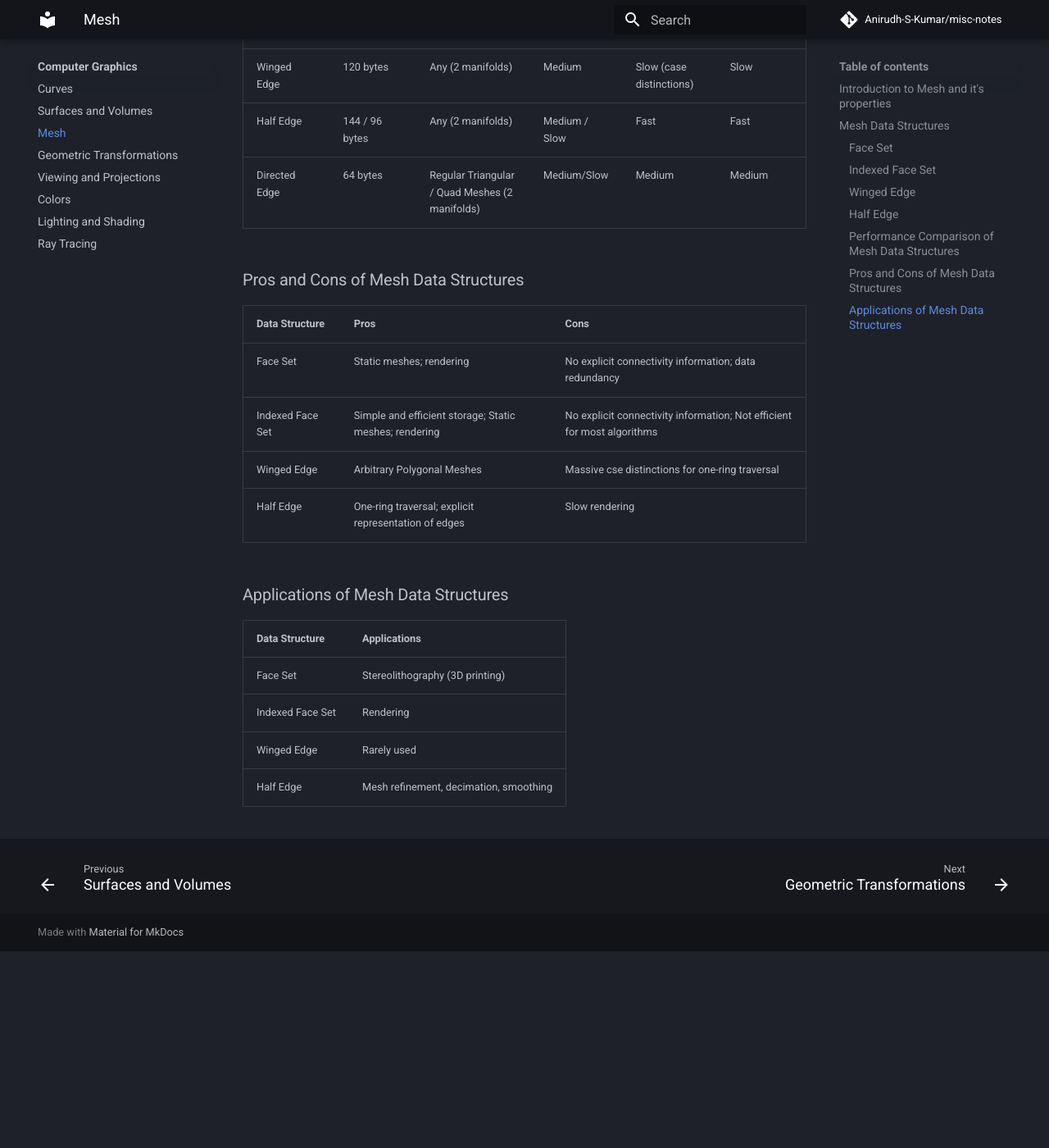
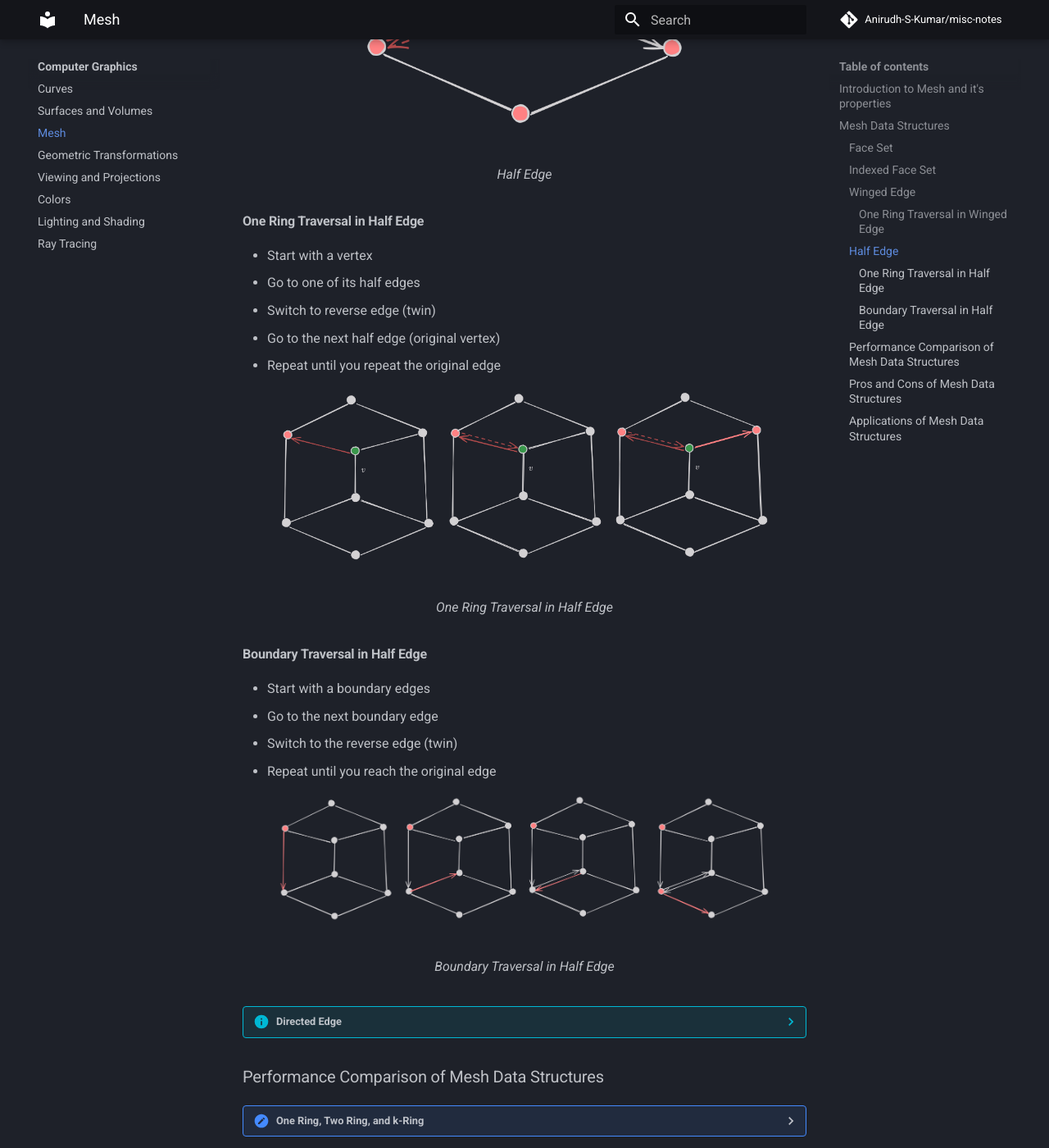
Before and after one commit to Anirudh-S-Kumar/notes, an MkDocs documentation site: the page built from docs/cg/mesh.md, in a window 1280 px wide and 1400 px high, scrolled down 6764 px. Shown: the whole window at 82% size. Built offline with MkDocs 1.6.1 and Material for MkDocs 9.7.7, drawn with Linux system fonts in a browser that asks for light colours; comment, search, counter and statistics services are not loaded; before the commit the page ends 7924 px from its top, so only the background shows below that; some of the changed text lies outside the part shown.

Commit message:
added boundary trav

```diff
--- a/docs/cg/mesh.md
+++ b/docs/cg/mesh.md
@@ -139,6 +139,20 @@ This is a more complex data structure. Each Vertex and Face have a reference to
   <figcaption>Winged Edge</figcaption>
 </figure>
 
+#### One Ring Traversal in Winged Edge
+
+- Start with a vertex
+- Get one of its edges
+- Add the other vertex of the edge to the one ring
+- Set `curr_edge = ePrevL`
+- Till `curr_edge->v0` is not equal to the first vertex in ring, add it
+- Repeat for `ePrevR`
+
+<figure markdown="span">
+  ![One Ring Traversal in Winged Edge](images/winged_one_ring.png){ width="600" }
+  <figcaption>One Ring Traversal in Winged Edge</figcaption>
+</figure>
+
 ### Half Edge
 
 Half edge is a more compact data structure. Each edge is split into two half edges. Each half edge has the following
@@ -178,6 +192,32 @@ Half edge is a more compact data structure. Each edge is split into two half edg
   ![Half Edge](images/half_edge.png){ width="400" }
   <figcaption>Half Edge</figcaption>
 </figure>
+
+#### One Ring Traversal in Half Edge
+
+- Start with a vertex
+- Go to one of its half edges
+- Switch to reverse edge (twin)
+- Go to the next half edge (original vertex)
+- Repeat until you repeat the original edge
+
+<figure markdown="span">
+  ![One Ring Traversal in Half Edge](images/half_edge_one_ring.png){ width="600" }
+  <figcaption>One Ring Traversal in Half Edge</figcaption>
+</figure>
+
+#### Boundary Traversal in Half Edge
+
+- Start with a boundary edges
+- Go to the next boundary edge
+- Switch to the reverse edge (twin)
+- Repeat until you reach the original edge
+
+<figure markdown="span">
+  ![Boundary Traversal in Half Edge](images/half_edge_boundary.png){ width="600" }
+  <figcaption>Boundary Traversal in Half Edge</figcaption>
+</figure>
+
 
 ??? info "Directed Edge"
     Half edge modification for triangular meshes.
```
Also changed, not shown: docs/cg/images/half_edge_boundary.png (added), docs/cg/images/half_edge_one_ring.png (added), docs/cg/images/winged_one_ring.png (added), 1 other file.
